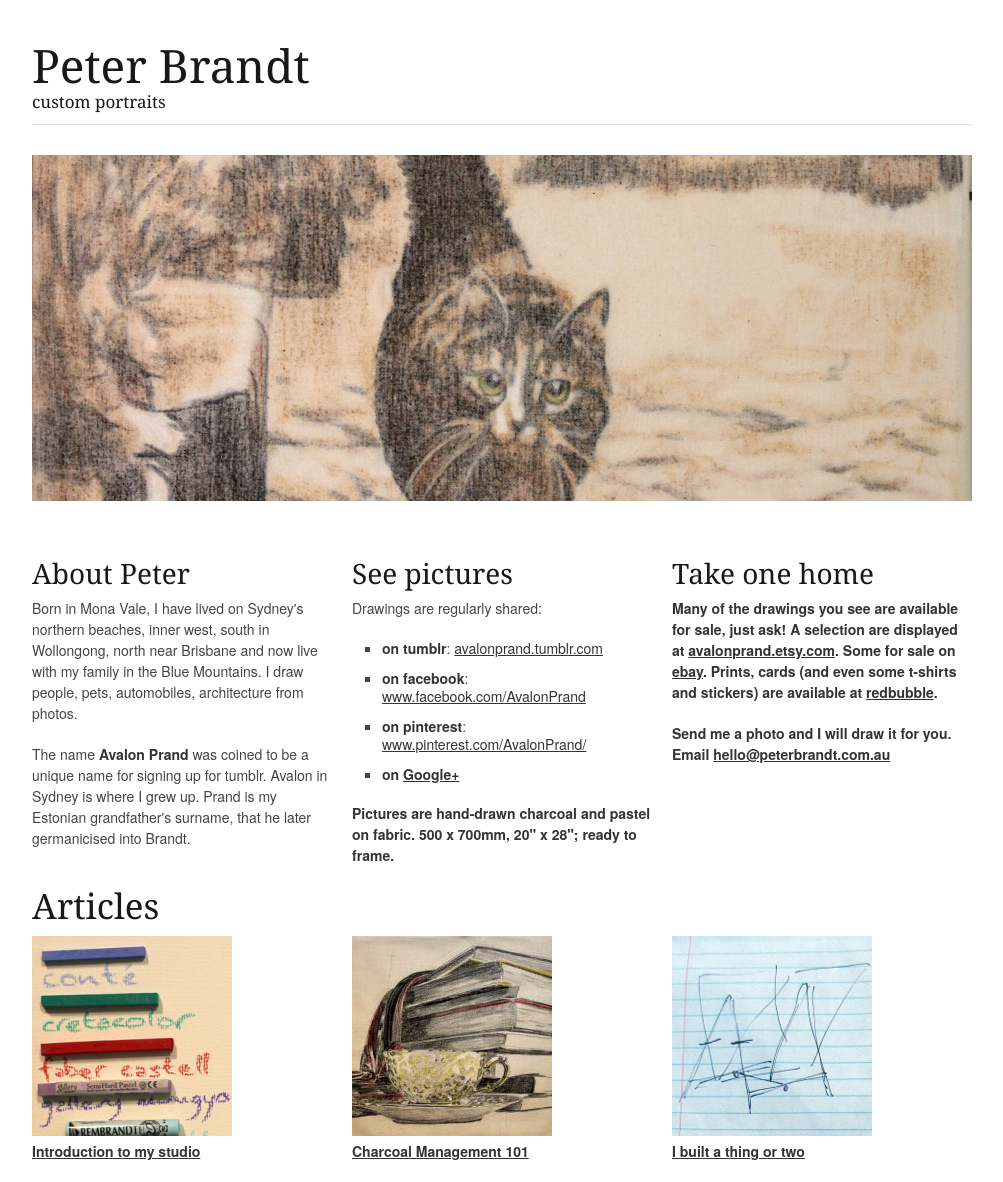
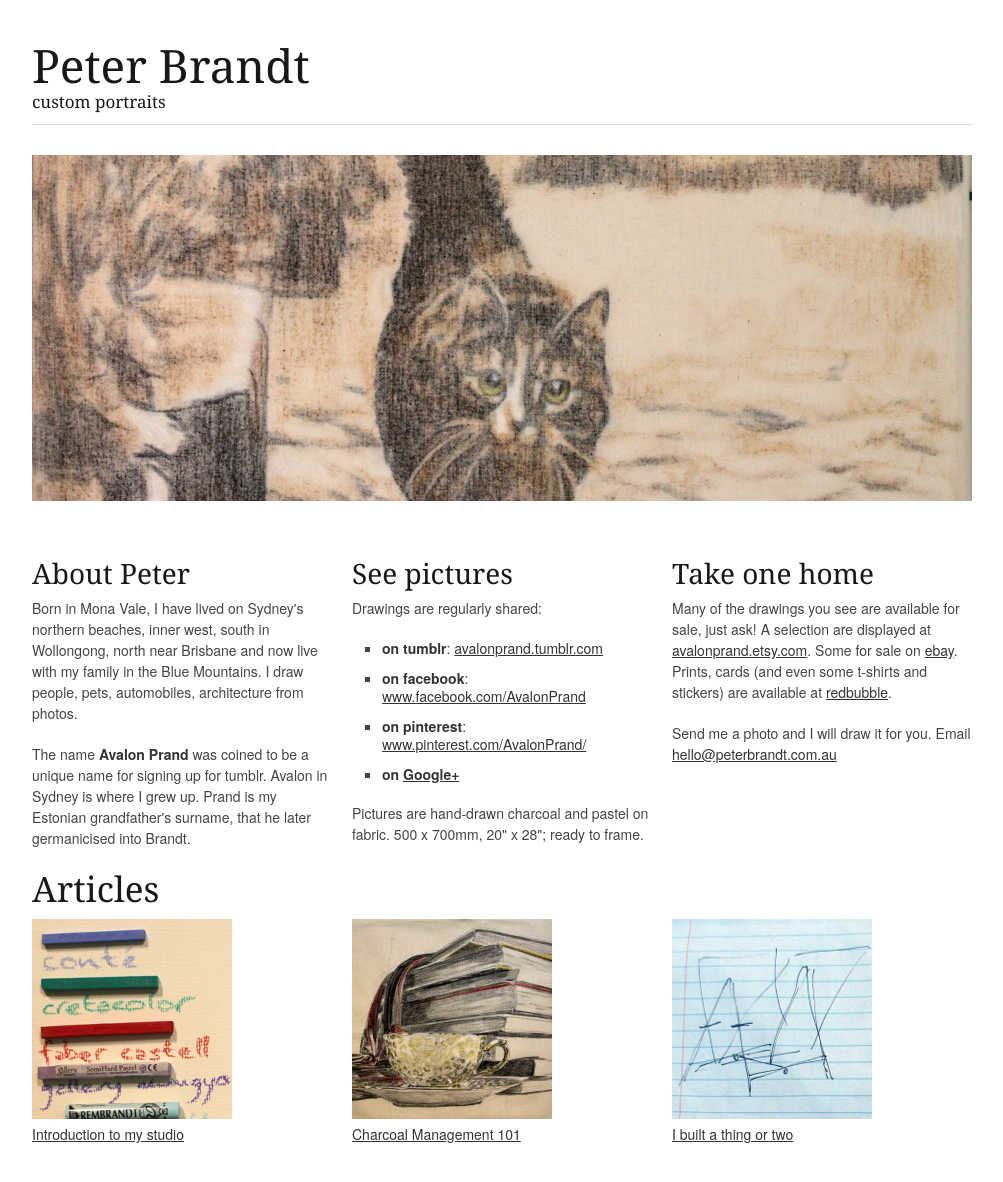
Before and after one commit to veromary/peterbrandt.com.au, a Jekyll site: the page index.html, which Jekyll copies as it is, in a window 1280 px wide. Shown: the whole page, without its empty margins (138-1141 px from the left). Built offline with Jekyll 4.4.1, drawn with Linux system fonts in a browser that asks for light colours.

```diff
--- a/index.html
+++ b/index.html
@@ -74,7 +74,7 @@
 				<li><strong>on tumblr</strong>: <a href="http://avalonprand.tumblr.com">avalonprand.tumblr.com</a></li>
 				<li><strong>on facebook</strong>: <a href="http://www.facebook.com/AvalonPrand">www.facebook.com/AvalonPrand</a></li>
 				<li><strong>on pinterest</strong>: <a href="http://www.pinterest.com/Avalonprand/">www.pinterest.com/AvalonPrand/</a></li>
- <li><strong>on <a href="https://plus.google.com/112287239725247360155" rel="publisher">Google+</a></li>
+ <li><strong>on <a href="https://plus.google.com/112287239725247360155" rel="publisher">Google+</a></strong></li>
 			</ul>
 <p>Pictures are hand-drawn charcoal and pastel on fabric. 500 x 700mm, 20" x 28"; ready to frame.</p>
 		</div>
```
